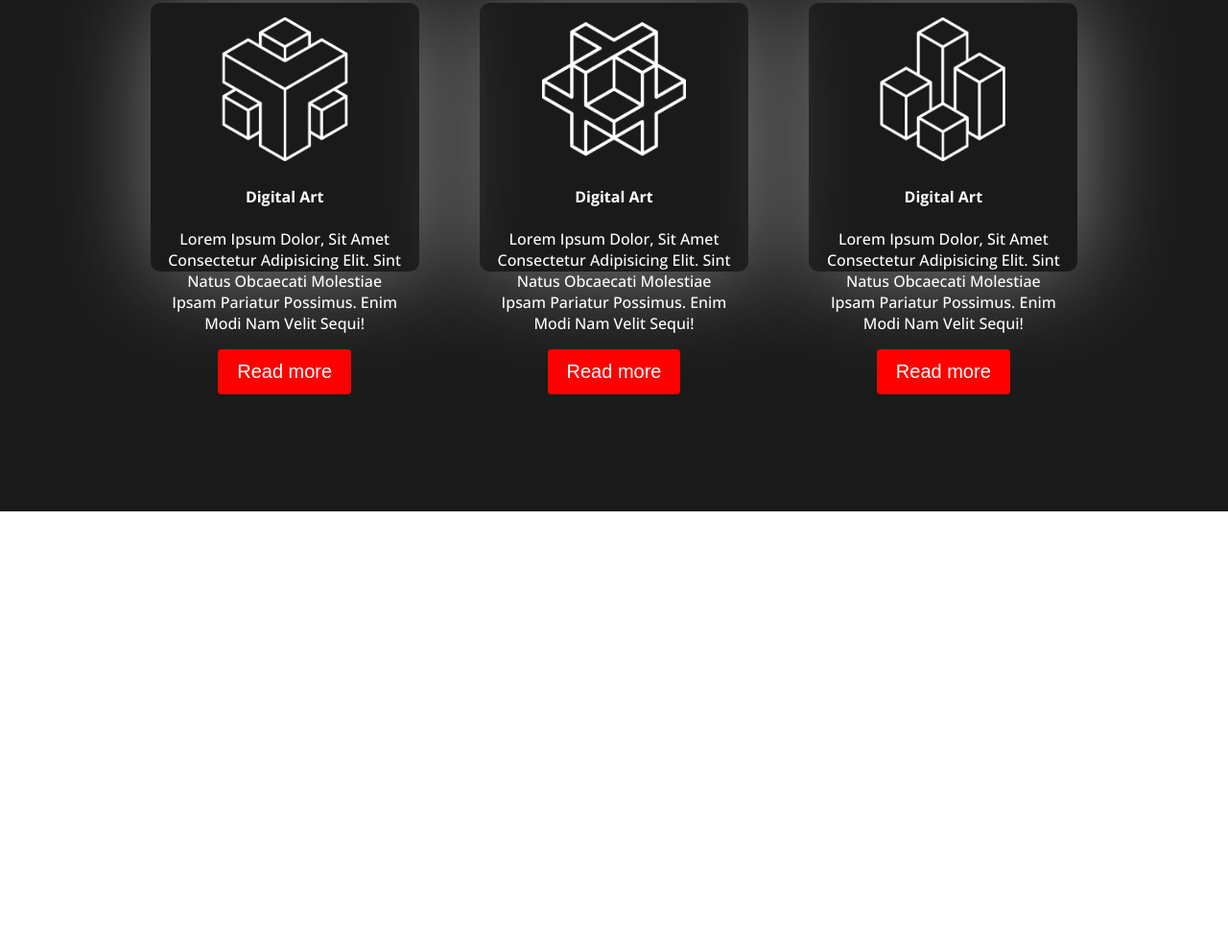
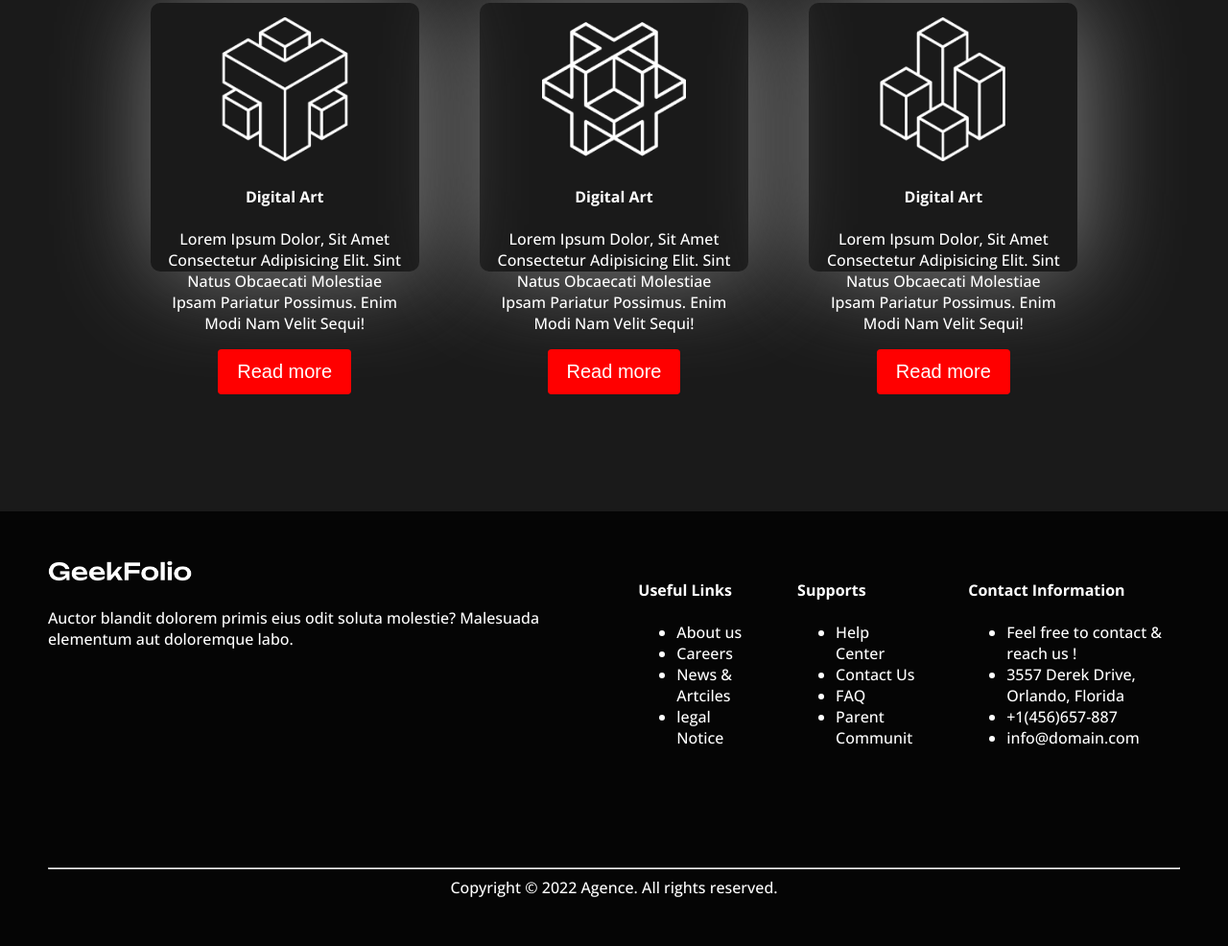
Before and after one commit to Mdforidulislam/Digital-product-copy, a plain HTML site: page index.html in a window 1280 px wide. Shown: the part 1905-2891 px from the top of the page at 96% size. Before the commit the page ends 2438 px from the top, so only its background shows below. Drawn offline with nearby package versions, Linux system fonts and the light colour scheme.

Commit message:
my website complate

```diff
--- a/index.html
+++ b/index.html
@@ -80,6 +80,50 @@
                  </div>
        </section>
      </main>
-     <footer></footer>
+     <footer>
+        <section class="main-footer">
+            <div class="main-footer-container">
+                <div class="footer-info-section">
+                            <img src="./logo/logo-light.png" alt="" class="footer-logo">
+                            <p class="fotter-description">Auctor blandit dolorem primis eius odit soluta molestie? Malesuada elementum aut doloremque labo.</p>
+                </div>
+                <div class="footer-info-section">
+                          <h4 class="footer-title">Useful Links</h4>
+                          <ul>
+                            <li>About us</li>
+                            <li>Careers</li>
+                            <li>News & Artciles</li>
+                            <li>legal Notice</li>
+                          </ul>
+                </div>
+                <div class="footer-info-section">
+                    <h4 class="footer-title">Supports</h4>
+                    <ul>
+                      <li>Help Center</li>
+                      <li> Contact Us</li>
+                      <li>FAQ</li>
+                      <li>Parent Communit</li>
+                    </ul>
+                </div>
+                <div class="footer-info-section">
+                    <h4 class="footer-title">Contact Information</h4>
+                    <ul>
+                      <li>Feel free to contact & reach us !</li>
+                      <li>3557 Derek Drive, Orlando, Florida</li>
+                      <li>+1(456)657-887</li>
+                      <li> info@domain.com</li>
+                    </ul>
+                </div>
+            </div>
+        </section>
+        <section class="footer-copy-right">
+            <div class="footer-container-section">
+                <div class="copyright-section">
+                    <hr>
+                    <span>Copyright © 2022 Agence. All rights reserved.</span>
+                 </div>
+            </div>
+        </section>
+     </footer>
 </body>
 </html>
--- a/style.css
+++ b/style.css
@@ -147,7 +147,29 @@ nav a {
     width: 150px;
     height: auto;
 }
-.service-card-title ,.service-card-description{
+.service-card-title, .service-card-description{
     color: white;
     text-transform: capitalize;
 }
+/* Footer section customization */
+.main-footer, .footer-copy-right{
+      background-color: #050505;
+}
+.main-footer-container{
+    display: flex;
+    max-width: 1200px;
+    margin: 0px auto;
+    padding: 50px;
+    gap:50px;
+}
+.footer-info-section, .copyright-section, .footer-title{
+    color: white;
+}
+.copyright-section{
+    text-align: center;
+    padding: 50px 50px;
+}
+
+.footer-info-section img{
+    width: 150px;
+}
```
